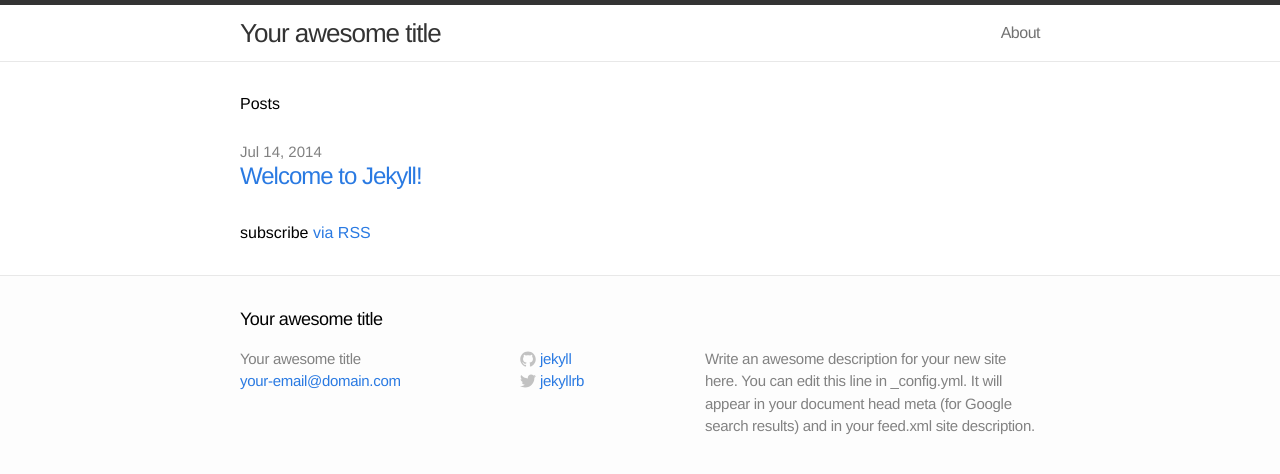
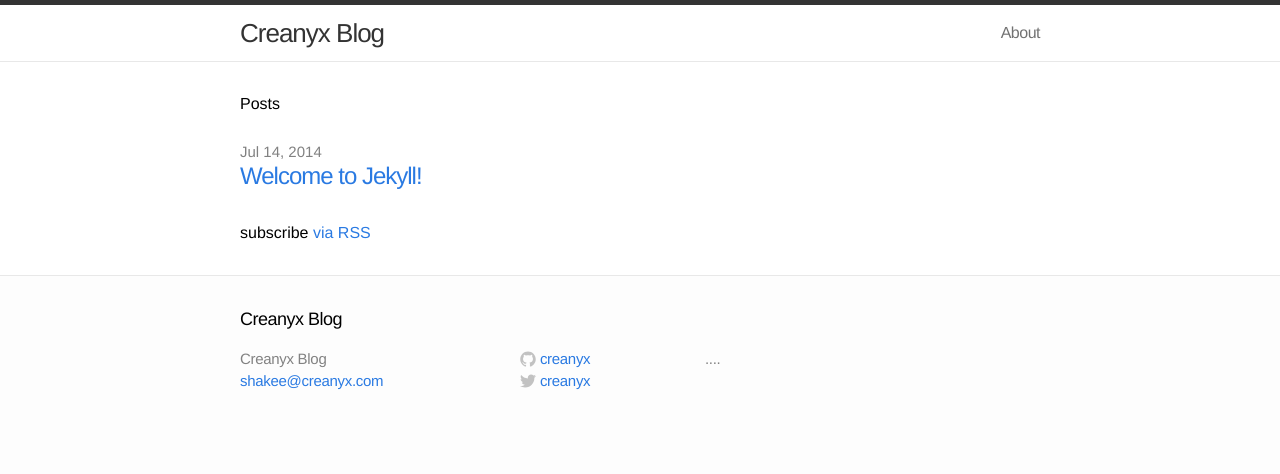
Before and after one commit to creanyx/creanyx.github.io, a Jekyll site: the page built from index.html, in a window 1280 px wide. Shown: the top 474 px of the page. Built offline with Jekyll 4.4.1, drawn with Linux system fonts in a browser that asks for light colours.

Commit message:
updating config.yml

```diff
--- a/_config.yml
+++ b/_config.yml
@@ -1,11 +1,11 @@
 # Site settings
-title: Your awesome title
-email: your-email@domain.com
-description: "Write an awesome description for your new site here. You can edit this line in _config.yml. It will appear in your document head meta (for Google search results) and in your feed.xml site description."
+title: Creanyx Blog
+email: shakee@creanyx.com
+description: "...."
 baseurl: ""
-url: "http://yourdomain.com"
-twitter_username: jekyllrb
-github_username:  jekyll
+url: "http://creanyx.github.io"
+twitter_username: creanyx
+github_username:  creanyx
 
 # Build settings
 markdown: kramdown
```
